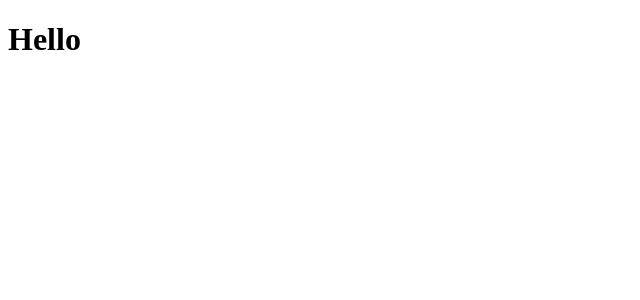
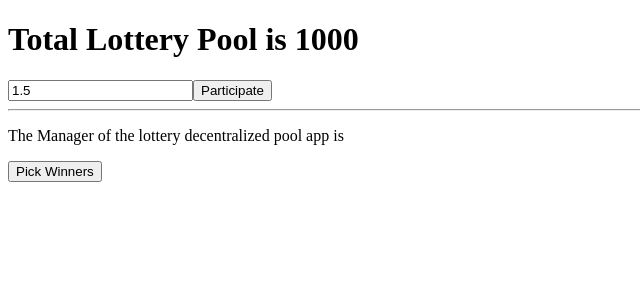
Before and after one commit to alikumail/web3.0, a Next.js app: page / in a window 1280 px wide. Shown: the top 300 px of the page, without its empty margins (0-640 px from the left). Built offline with nearby package versions, Linux system fonts and the light colour scheme.

Commit message:
frontend 1

```diff
--- a/pages/index.js
+++ b/pages/index.js
@@ -3,7 +3,17 @@ import React ,{Component} from 'react';
 class Lottery extends Component {
 render(){
     return (
-        <h1>Hello</h1>
+      <div>
+          <h1>Total Lottery Pool  is 1000</h1>
+          <form>
+              <input type="text" value="1.5" />
+              <button type="submit">Participate</button>
+          </form>
+          <hr></hr>
+          <p>The Manager of the lottery decentralized pool app is </p>
+          <button>Pick Winners</button>
+      </div>
+
     )
 }
 }
```
Also changed, not shown: deploy.js (+15 -7 lines).
